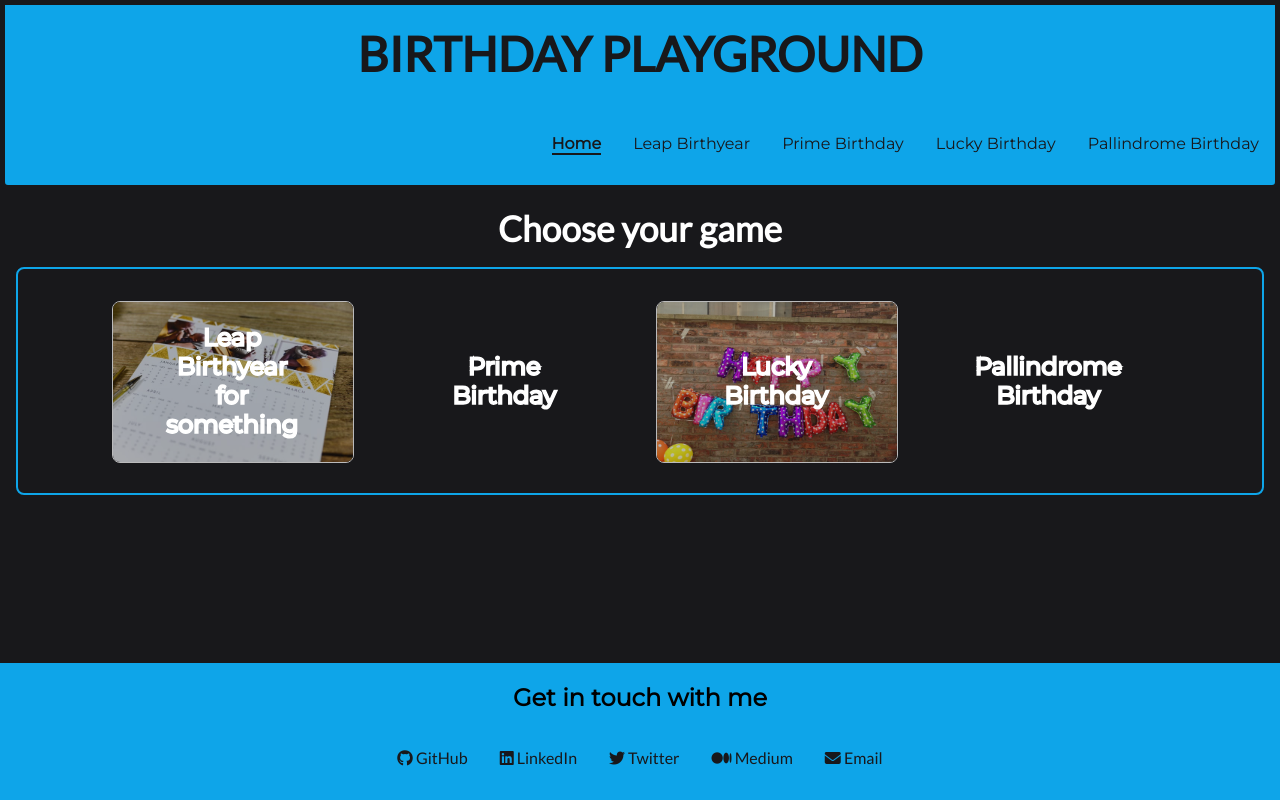
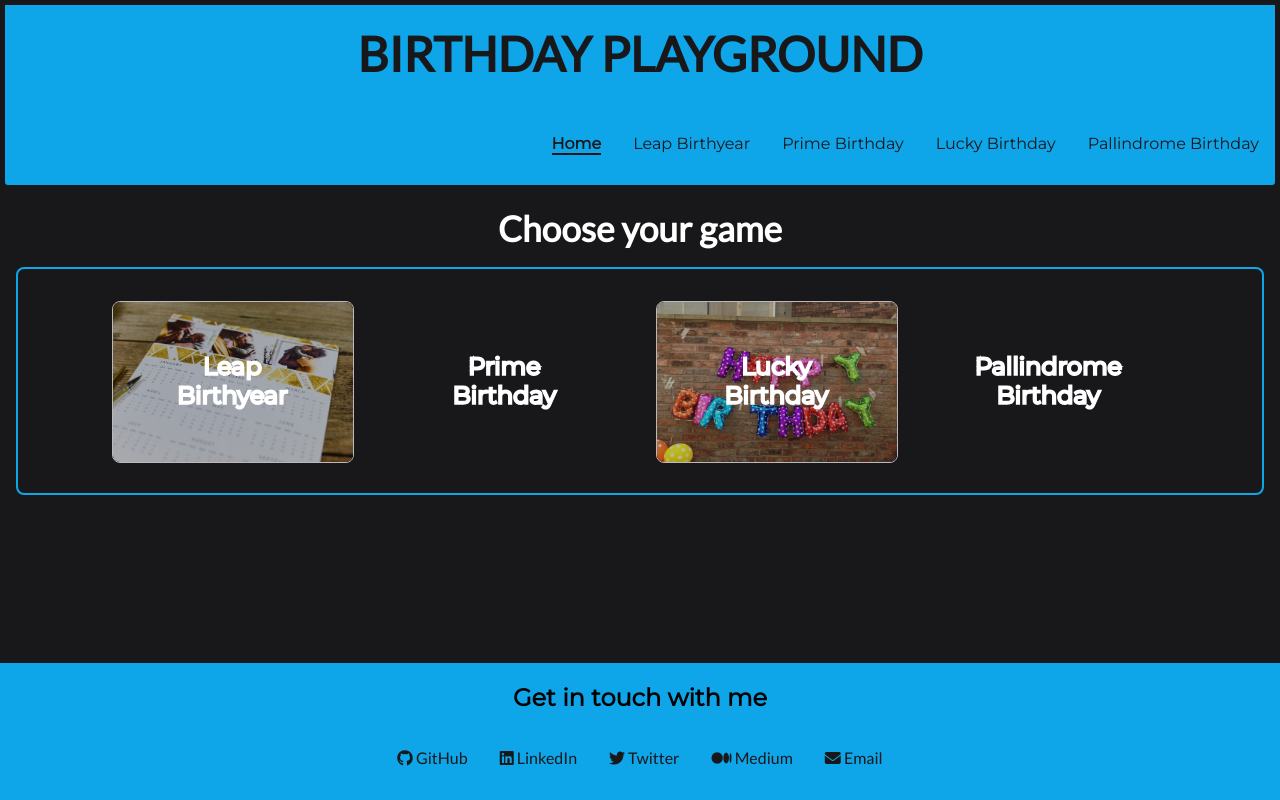
Before and after one commit to thesudeshdas/birthday, a React (Create React App) app: page / in a window 1280 px wide. Built offline with nearby package versions, Linux system fonts and the light colour scheme.

Commit message:
fix: typo

```diff
--- a/src/pages/homepage.js
+++ b/src/pages/homepage.js
@@ -15,7 +15,7 @@ const HOME = () => {
         <div className="game-card">
           <img src={leapImg} alt="leap-pic" width="100%" />
           <Link to="/leap-birthyear" className="link-game">
-            Leap Birthyear for something
+            Leap Birthyear
           </Link>
         </div>
         <div className="game-card">
```
